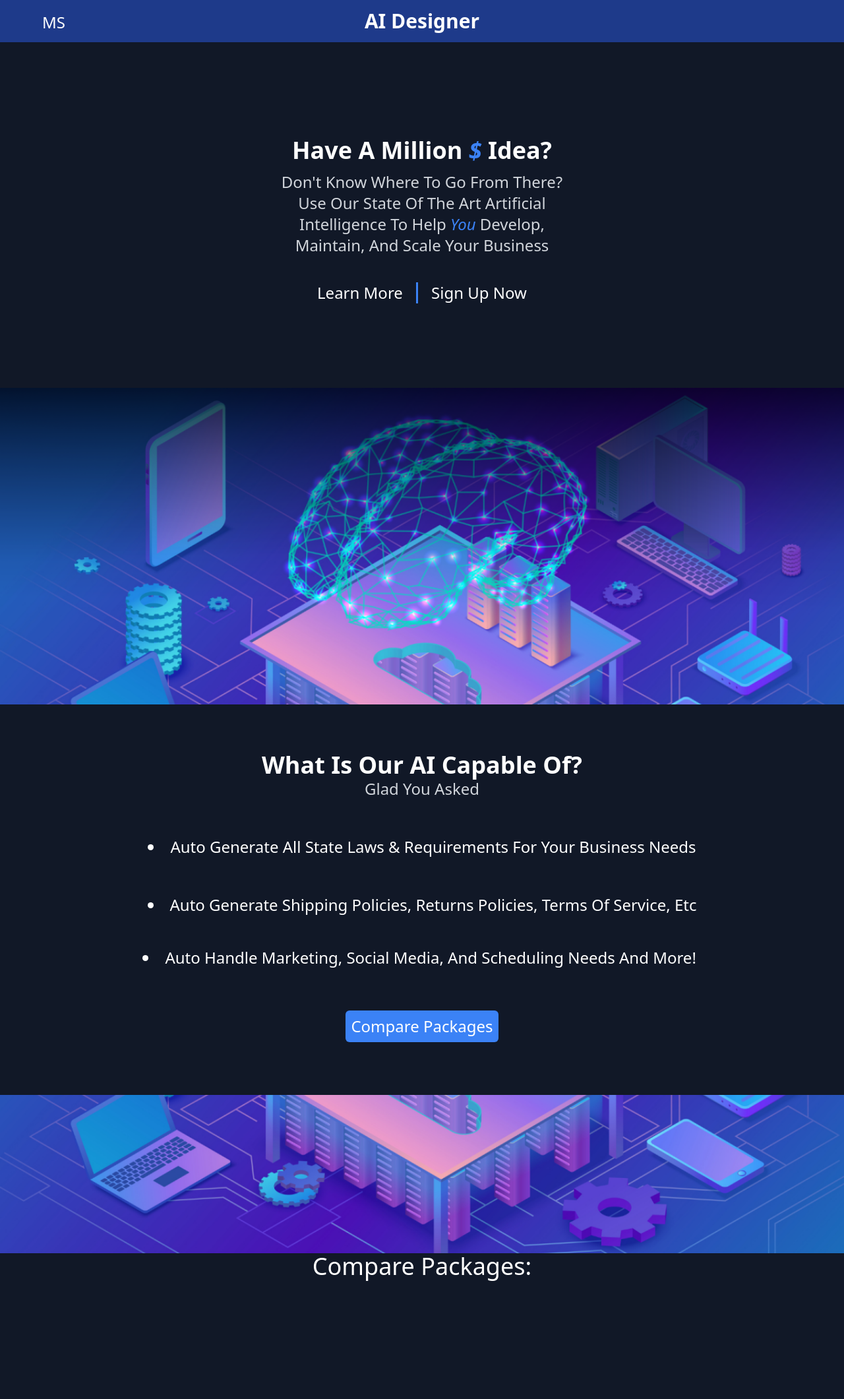
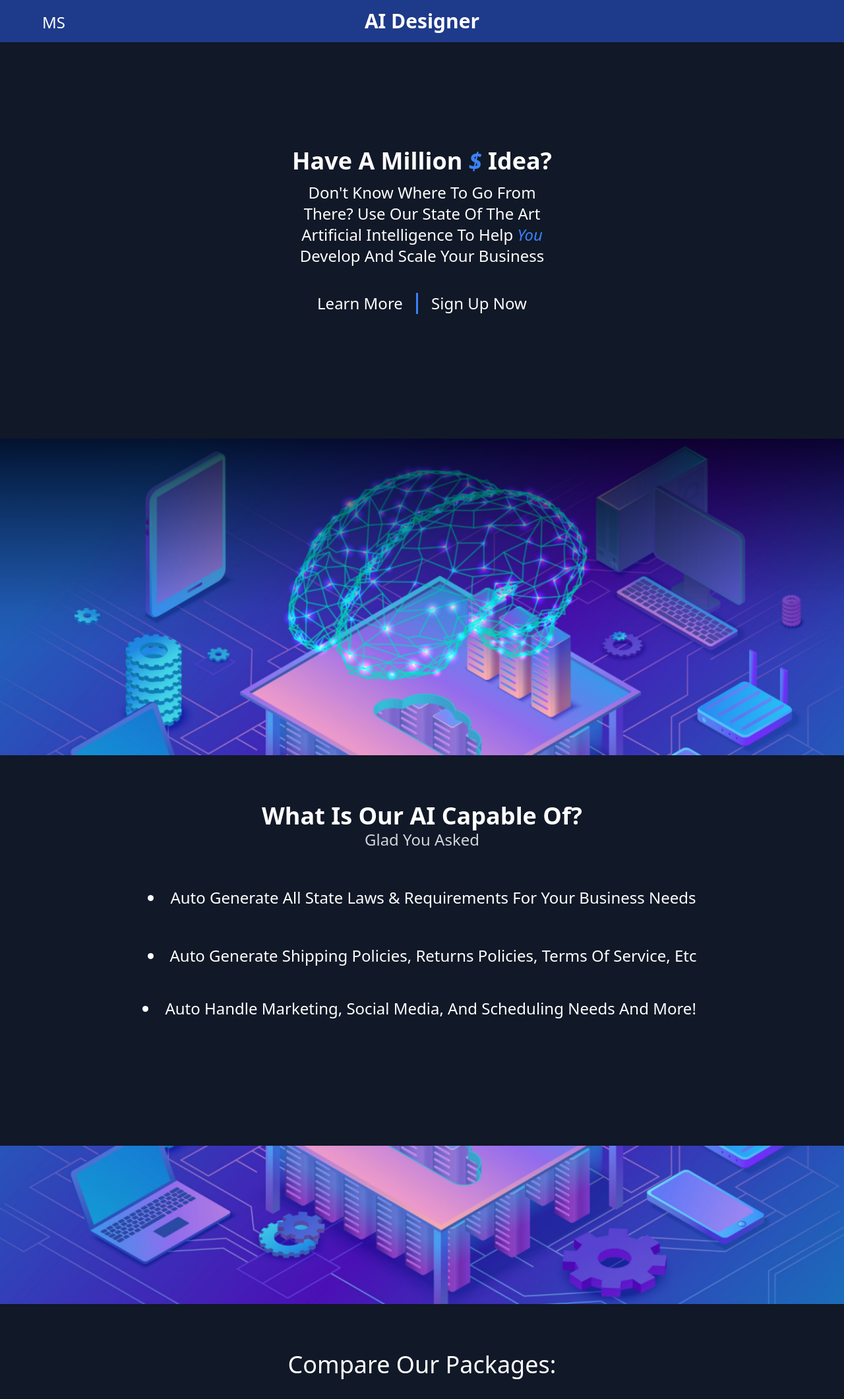
Before and after one commit to Juleslazarus/ai-mock-business, a website: page index.html in a window 1280 px wide. Shown: the whole page at 66% size. Before the commit the page ends 1944 px from the top, so only its background shows below. Drawn offline with Linux system fonts and the light colour scheme.

Commit message:
fixed some styles on desktop mobile versions

```diff
--- a/index.html
+++ b/index.html
@@ -9,7 +9,7 @@
     <link rel="stylesheet" href="tailwind.css">
 </head>
 <body class="bg-gray-900 relative">
-    <section id="heroCont" class=" w-[100%]   gap-[5em]  ">
+    <section id="heroCont" class=" w-[100%] gap-[5em]  ">
         <div id="mockstudiosText" class="fixed top-[2.2%] left-[5%] flex">
             <p id="mText" class="text-2xl text-white">M
             <p id="ockText" class="text-2xl text-white hidden transition-all delay-400">
@@ -21,16 +21,20 @@
 
             <h1 class="text-3xl text-white text-center font-bold">AI Designer</h1>
         </div>
-        <h1 class="text-4xl text-white mt-[4em] text-center font-bold break-words">Have A Million <em class="text-blue-500 hover:text-blue-300 transition-all delay-400">$</em> Idea?</h1>
-        <h1 class="text-2xl text-gray-300 mt-3 text-center break-words">Don't Know Where To Go From There? </br> Use Our State Of The Art Artificial </br> Intelligence To Help<em class="text-blue-500 hover:text-blue-300 transition-all delay-400"> You</em> Develop, </br> Maintain, And Scale Your Business</h1>
-        <div id="navCont" class="flex justify-center mt-10 gap-5">
-            <a href="#learnMore" class="text-2xl text-white hover:text-blue-200 transition-all delay-400">Learn More</a>
-            <div class="h-[2em] w-[.2em] bg-blue-500"></div>
-            <a href="#orderForm" class="text-2xl text-white hover:text-blue-200 transition-all delay-400">Sign Up Now</a>
+        <div id="heroBGCont">
+            <div id="heroContainer" class="flex-row flex-wrap">
+                <h1 class="text-4xl text-white mt-[4em] text-center font-bold break-words">Have A Million <em class="text-blue-500 hover:text-blue-300 transition-all delay-400">$</em> Idea?</h1>
+                <h1 class="text-2xl text-white mt-3 text-center break-words ">Don't Know Where To Go From </br> There? Use Our State Of The Art </br> Artificial Intelligence To Help<em class="text-blue-500 hover:text-blue-300 transition-all delay-400"> You</em> </br> Develop And Scale Your Business</h1>
+                <div id="navCont" class="flex justify-center mt-10 gap-5">
+                    <a href="#learnMore" class="text-2xl text-white hover:text-blue-200 transition-all delay-400">Learn More</a>
+                    <div class="h-[2em] w-[.2em] bg-blue-500"></div>
+                    <a href="#orderForm" class="text-2xl text-white hover:text-blue-200 transition-all delay-400">Sign Up Now</a>
+                </div>
+            </div>
         </div>
-        <div id="bannerOne" class="h-[60vh] w-[100%] mt-[8em]"></div>
+        <div id="bannerOne" class="h-[60vh]  w-[100%] mt-[8em]"></div>
     </section>
-    <section id="learnMore" class="w-[100%] grid justify-center gap-[-1em]">
+    <section id="learnMore" class="w-[100%] overflow-hidden grid justify-center gap-[-1em]">
         <h1 id="hero2Text" class="text-4xl font-bold text-white text-center mt-[2em]">What Is Our AI Capable Of? </h1>
         <h1 class="text-2xl  text-gray-300 text-center">Glad You Asked</h1>
             <li class="text-2xl text-white text-center mt-[2em] p-2">Auto Generate All State Laws & Requirements For Your Business Needs</li>
@@ -40,10 +44,10 @@
             <a href="#orderForm" class="text-2xl text-white bg-blue-500 p-2 rounded-md transition-all delay-[.3s] hover:bg-blue-300 hover:text-black ">Compare Packages</a>
         </div>
     </section>
-    <div id="bannerTwo" class="h-[30vh] w-full mt-[8em]"></div>
-    <section id="orderForm" class="w-[100vw] h-[]">
-        <h1 class="text-white text-center text-4xl">Compare Packages:</h1>
-        <div class="h-[100%] w-100% bg-blue-500">
+    <div id="bannerTwo" class="h-[30vh]  w-full mt-[8em]"></div>
+    <section id="orderForm" class="w-[100%] grid justify-center mb-[2em] ">
+        <h1 class="text-white text-center text-4xl mt-[2em] ">Compare Our Packages:</h1>
+        <div class="h-[100%] w-[100%] bg-blue-500 ">
         </div>
     </section>
 </body>
--- a/main.scss
+++ b/main.scss
@@ -6,17 +6,15 @@
 html {
     scroll-behavior: smooth;
 }
-#mockstudiosText {
-    transition: all .4s;
-}
-#mockstudiosText > p {
-    transition: display .4s; ;
-}
-#mockstudiosText:hover > p {
-    display: inline-block;
-    opacity: 1;
+
+#heroBGCont {
+    padding-top: 1em;
+    padding-bottom: 3.8em;
+    background-size: contain;
 }
 
+#heroContainer {
+}
 
 #bannerOne {
     background-image: url(./images/ai-grad.png);
@@ -41,4 +39,7 @@ html {
     #hero2Text {
         padding: .25em;
     }
+    #bannerTwo {
+        background-size: contain;
+    }
 }
```
Also changed, not shown: images/ai-grayed.png (added), main.css, main.min.css, tailwind.css, 1 other file.
